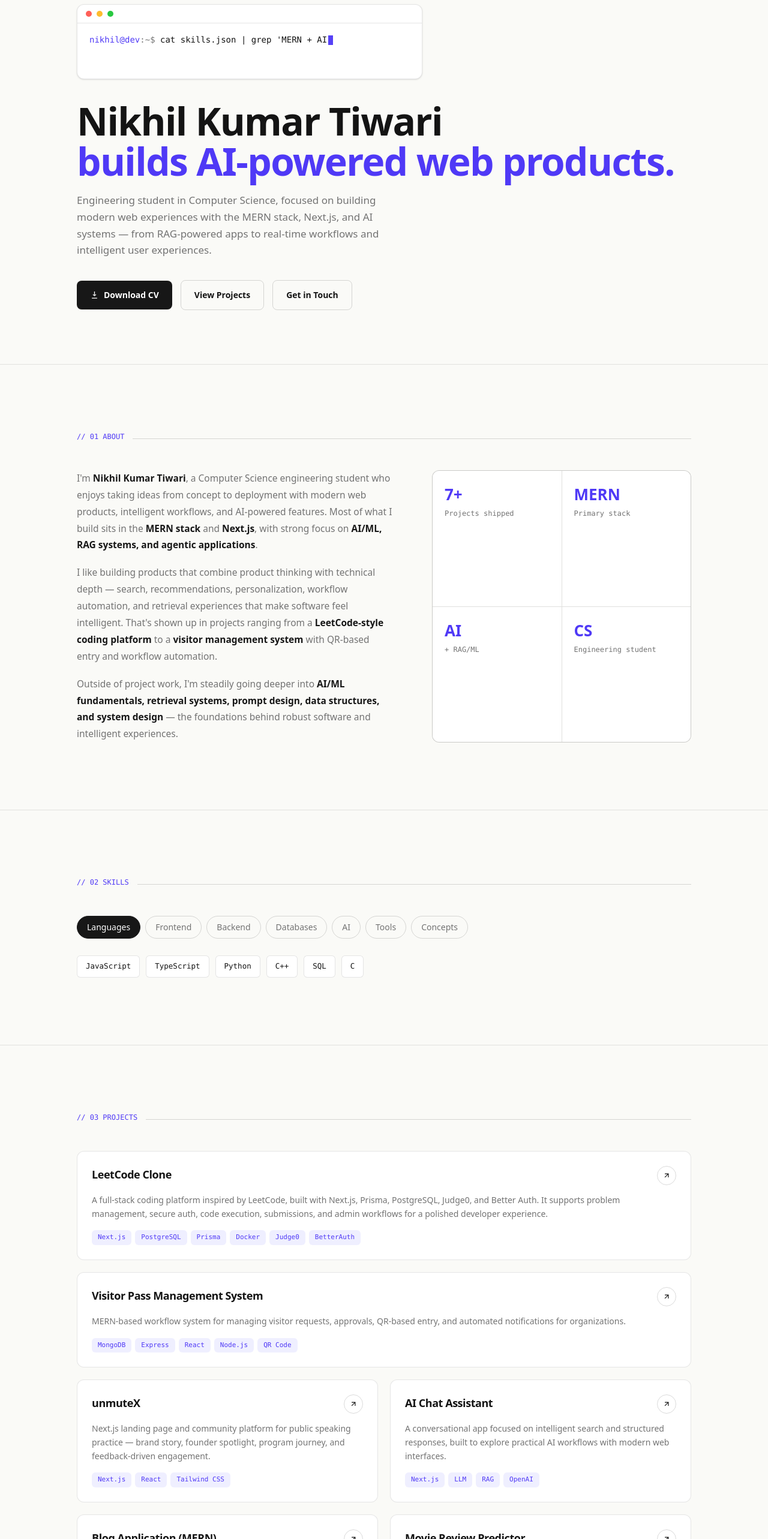
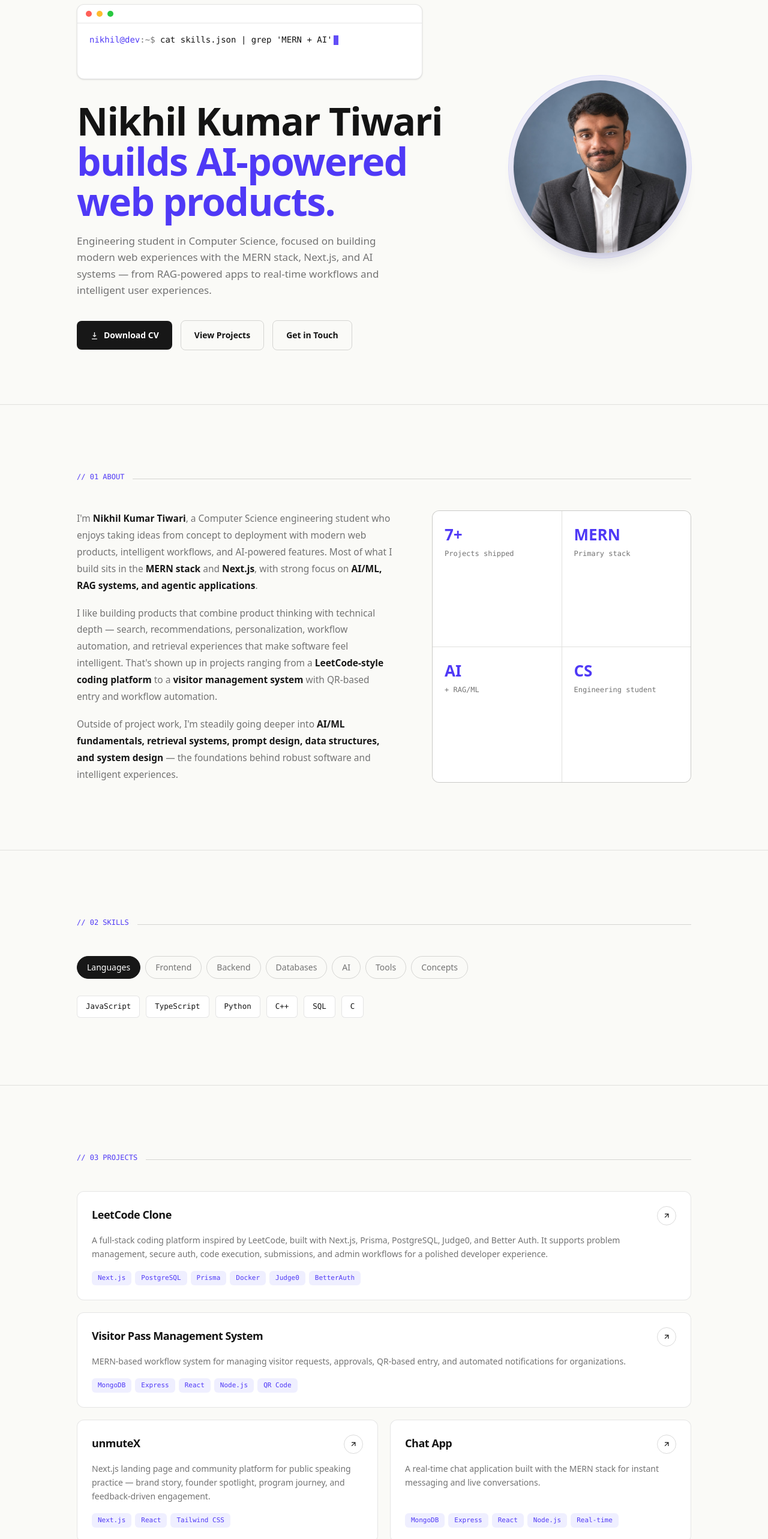
Before and after one commit to nikhilkumar011/portfolio-website, a Next.js app: page / in a window 1280 px wide. Shown: the part 220-2786 px from the top of the page at 60% size. Built offline with nearby package versions, Linux system fonts and the light colour scheme.

Commit message:
add profile photo

```diff
--- a/components/hero-section.tsx
+++ b/components/hero-section.tsx
@@ -1,9 +1,11 @@
+import Image from "next/image";
 import TerminalTyping from "./terminal-typing";
 
 export default function Hero() {
   return (
     <section className="border-b border-black/10 px-7 pt-32 pb-20 dark:border-white/10 sm:pt-[130px] sm:pb-[90px]">
-      <div className="mx-auto max-w-5xl">
+      <div className="mx-auto flex max-w-5xl flex-col items-center gap-10 lg:flex-row lg:items-center lg:justify-between lg:gap-12">
+        <div className="order-2 lg:order-1">
           <div className="mb-5 flex items-center gap-2 font-mono text-xs text-indigo-600 dark:text-indigo-400">
             <span className="h-1.5 w-1.5 rounded-full bg-indigo-600 dark:bg-indigo-400" />
             AVAILABLE FOR OPPORTUNITIES
@@ -51,6 +53,20 @@ export default function Hero() {
             </a>
           </div>
         </div>
+
+        <div className="order-1 flex-shrink-0 lg:order-2">
+          <div className="rounded-full bg-indigo-500/10 p-2 ring-1 ring-indigo-500/20">
+            <Image
+              src="/profile.jpeg"
+              alt="Nikhil Kumar Tiwari"
+              width={320}
+              height={320}
+              sizes="(min-width: 1024px) 288px, 224px"
+              className="h-56 w-56 rounded-full object-cover object-center shadow-xl shadow-indigo-950/10 sm:h-64 sm:w-64 lg:h-72 lg:w-72"
+            />
+          </div>
+        </div>
+      </div>
     </section>
   );
 }
--- a/components/projects-section.tsx
+++ b/components/projects-section.tsx
@@ -28,9 +28,9 @@ const PROJECTS: Project[] = [
     url: "https://github.com/nikhilkumar011/unmuteX",
   },
   {
-    name: "AI Chat Assistant",
-    desc: "A conversational app focused on intelligent search and structured responses, built to explore practical AI workflows with modern web interfaces.",
-    tags: ["Next.js", "LLM", "RAG", "OpenAI"],
+    name: "Chat App",
+    desc: "A real-time chat application built with the MERN stack for instant messaging and live conversations.",
+    tags: ["MongoDB", "Express", "React", "Node.js", "Real-time"],
     url: "https://github.com/nikhilkumar011/Fullstack-Chat-Application",
   },
   {
@@ -65,7 +65,7 @@ export default function ProjectsSection() {
       <div className="mx-auto max-w-5xl">
         <div className="mb-12 flex items-baseline gap-3.5">
           <span className="whitespace-nowrap font-mono text-xs text-indigo-600 dark:text-indigo-400">
-            // 03 PROJECTS
+            {"// 03 PROJECTS"}
           </span>
           <div className="h-px flex-1 bg-black/15 dark:bg-white/15" />
         </div>
```
Also changed, not shown: public/profile.jpeg (added). Lines whose indentation alone changed are shown as unchanged.
